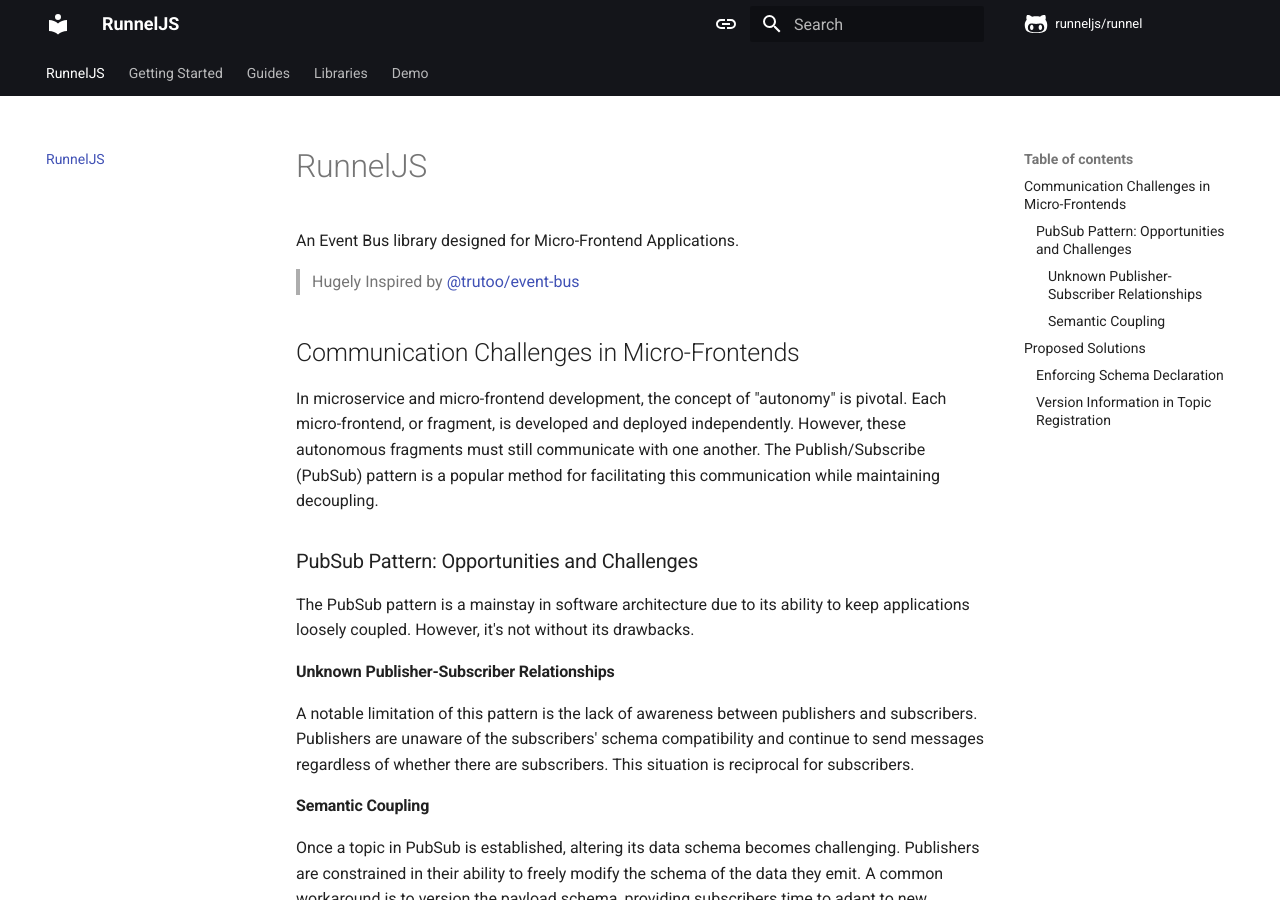
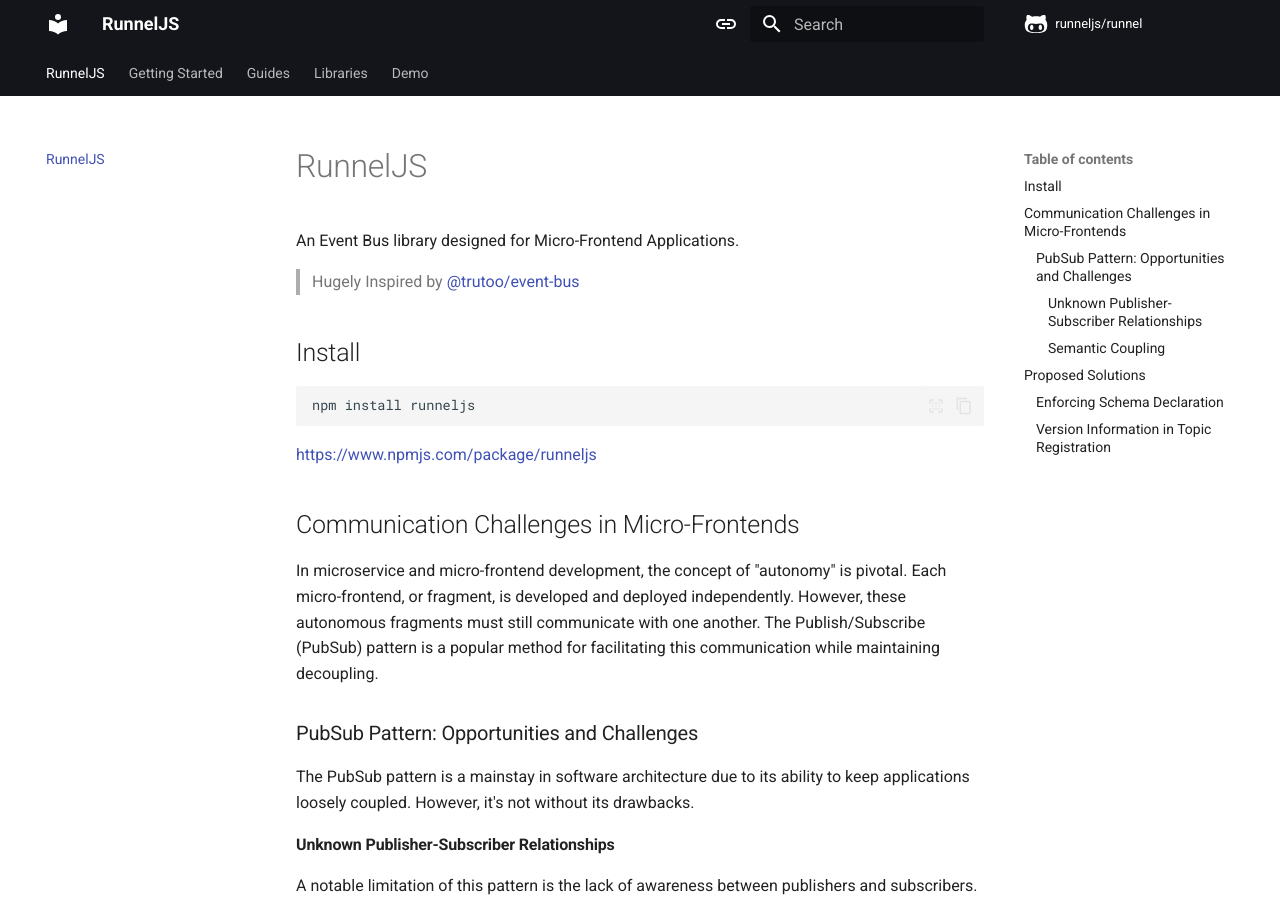
Before and after one commit to runneljs/docs, an MkDocs documentation site: the page built from docs/index.md, in a window 1280 px wide and 900 px high. Built offline with MkDocs 1.6.1 and Material for MkDocs 9.7.7, drawn with Linux system fonts in a browser that asks for light colours; comment, search, counter and statistics services are not loaded.

Commit message:
Emphasize installation

````diff
--- a/docs/index.md
+++ b/docs/index.md
@@ -3,6 +3,14 @@
 An Event Bus library designed for Micro-Frontend Applications.
 
 > Hugely Inspired by [@trutoo/event-bus](https://www.npmjs.com/package/@trutoo/event-bus)
+
+## Install
+
+```sh
+npm install runneljs
+```
+
+<https://www.npmjs.com/package/runneljs>
 
 ## Communication Challenges in Micro-Frontends
 
````
Also changed, not shown: docs/getting-started/installation.md (+8 -8 lines).
